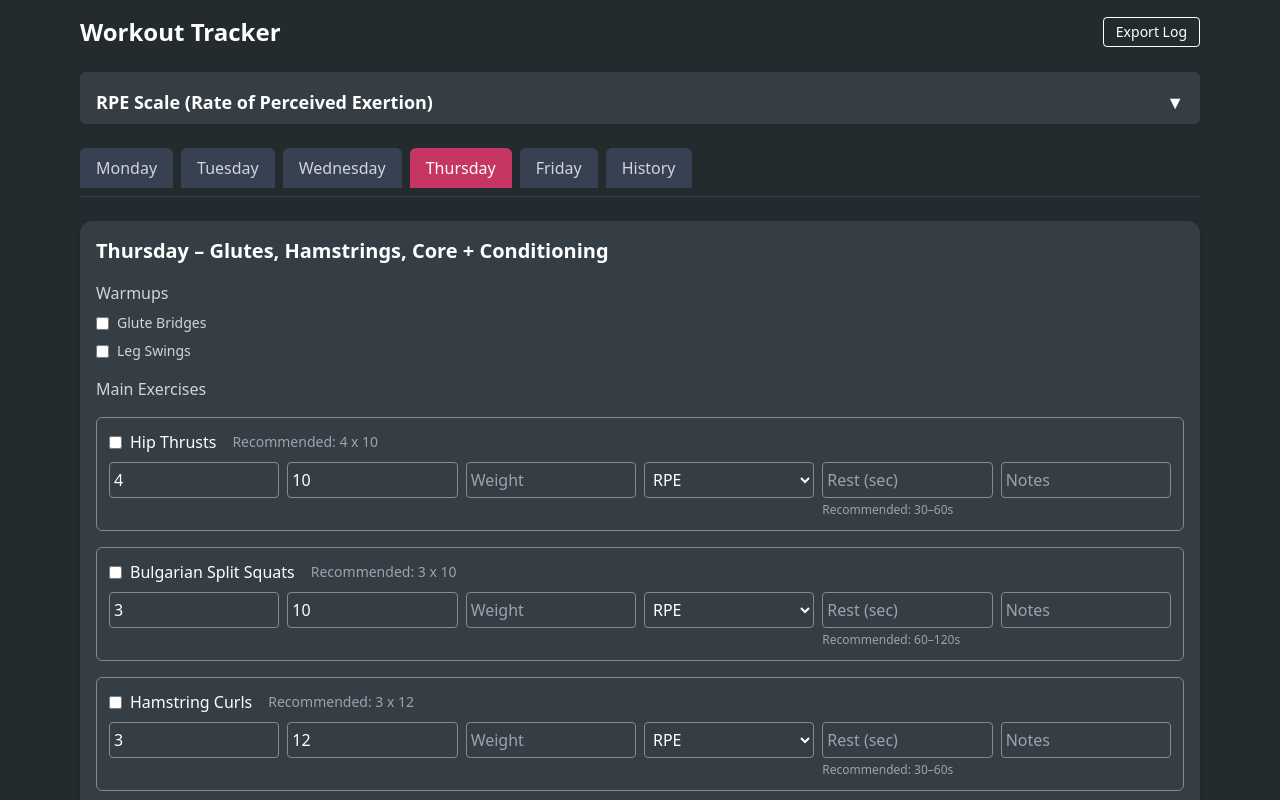
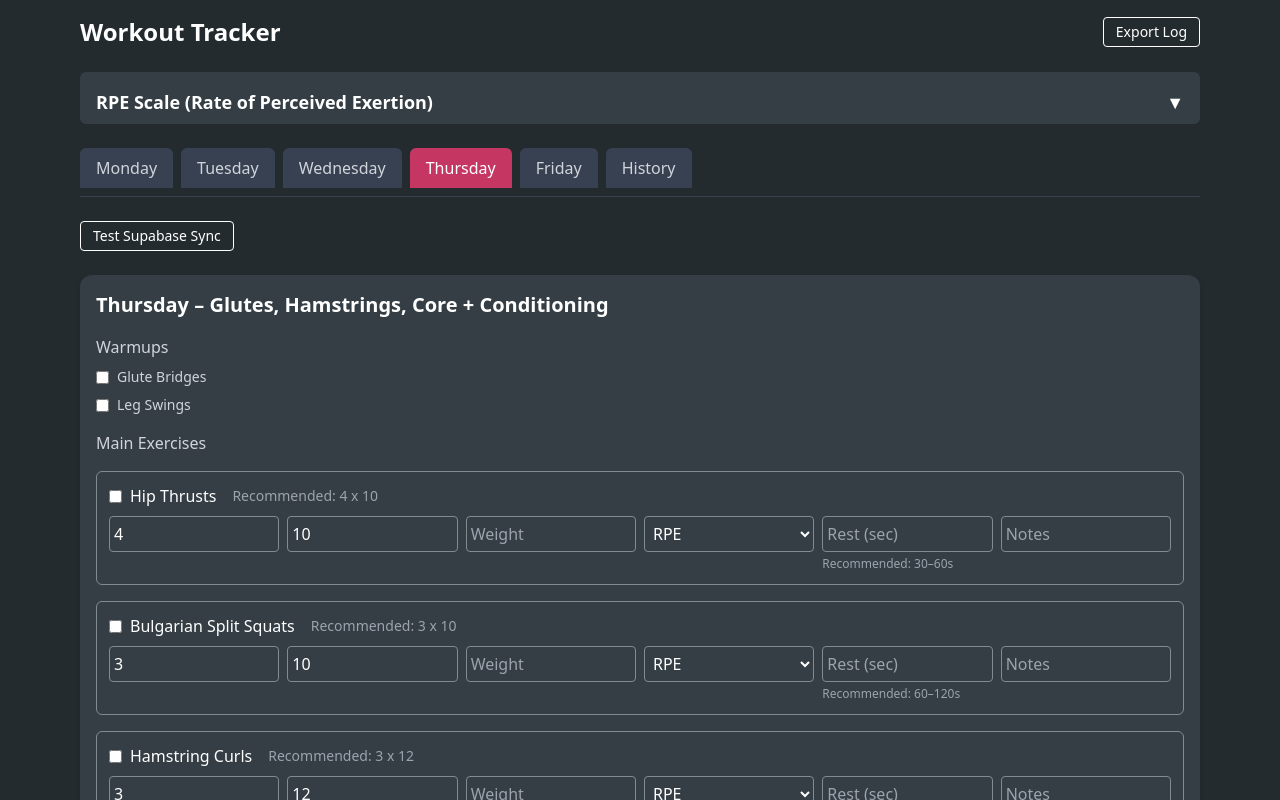
Before and after one commit to areysen/workout-tracker, a React (Create React App) app: page / in a window 1280 px wide. Shown: the top 800 px of the page. Built offline with nearby package versions, Linux system fonts and the light colour scheme.

Commit message:
testing supabase

```diff
--- a/src/WorkoutLog.js
+++ b/src/WorkoutLog.js
@@ -516,7 +516,24 @@ export default function WorkoutLog() {
   };
 
   const tabs = [...log.map((d) => d.day), "History"];
+  const testSupabase = async () => {
+    const { error } = await supabase.from("workout_logs").insert({
+      log_date: new Date().toISOString(),
+      log_data: {
+        test: true,
+        timestamp: new Date().toLocaleString(),
+        message: "This is a test log from the frontend"
+      }
+    });
 
+    if (error) {
+      console.error("❌ Supabase test failed:", error.message);
+      alert("❌ Supabase test failed.");
+    } else {
+      console.log("✅ Supabase test worked!");
+      alert("✅ Supabase test worked!");
+    }
+  };
   return (
     <div className="min-h-screen w-full bg-[#242B2F] text-white">
       <div className="p-4 space-y-6 max-w-6xl mx-auto">
@@ -560,6 +577,11 @@ export default function WorkoutLog() {
             </button>
           ))}
         </div>
+        <button
+          onClick={testSupabase}
+          className="border border-white text-white px-3 py-1 rounded text-sm bg-transparent hover:bg-white/10">
+          Test Supabase Sync
+        </button>
 
         {activeTab === tabs.length - 1 ? (
           <div className="bg-[#343E44] p-4 rounded-xl shadow-md">
```
